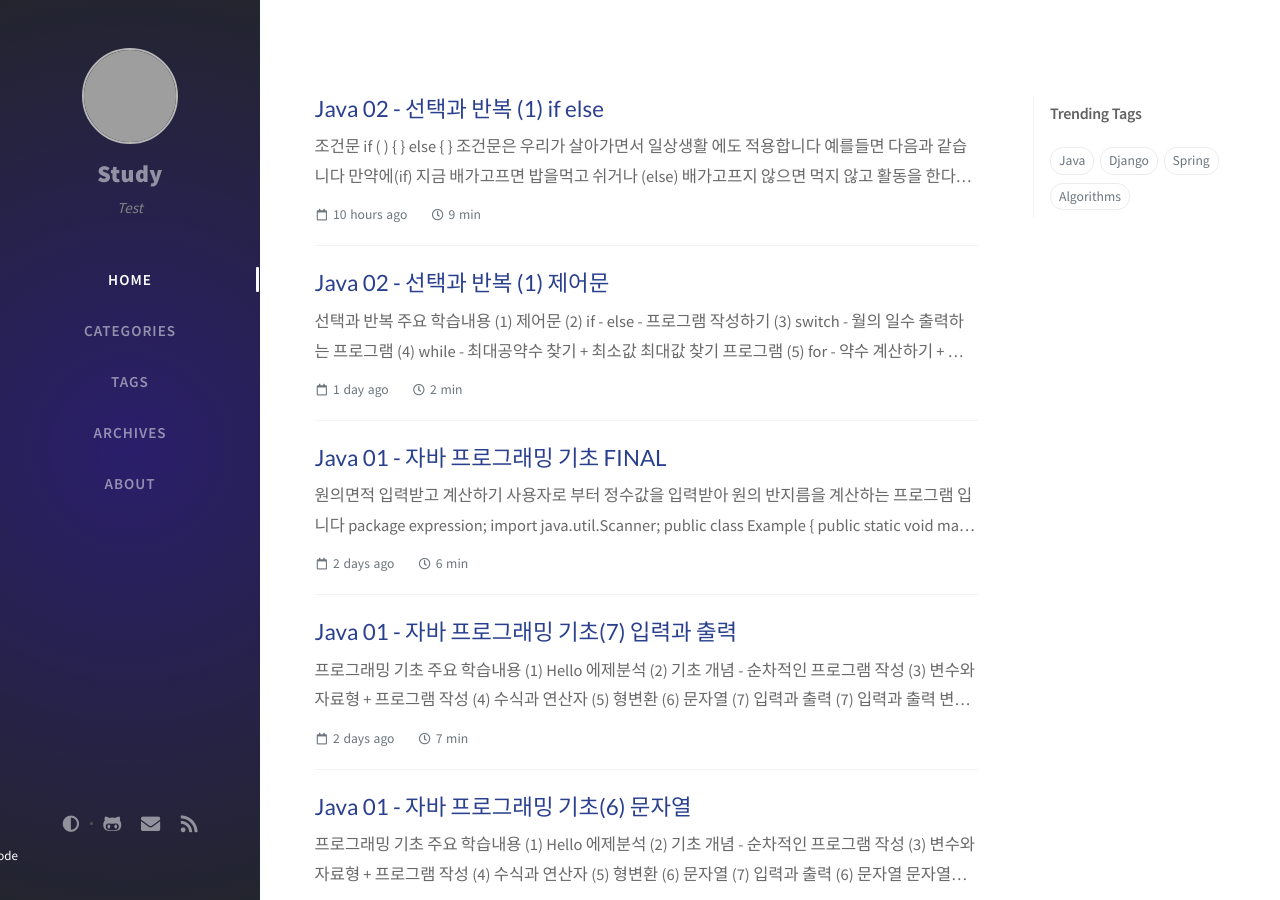
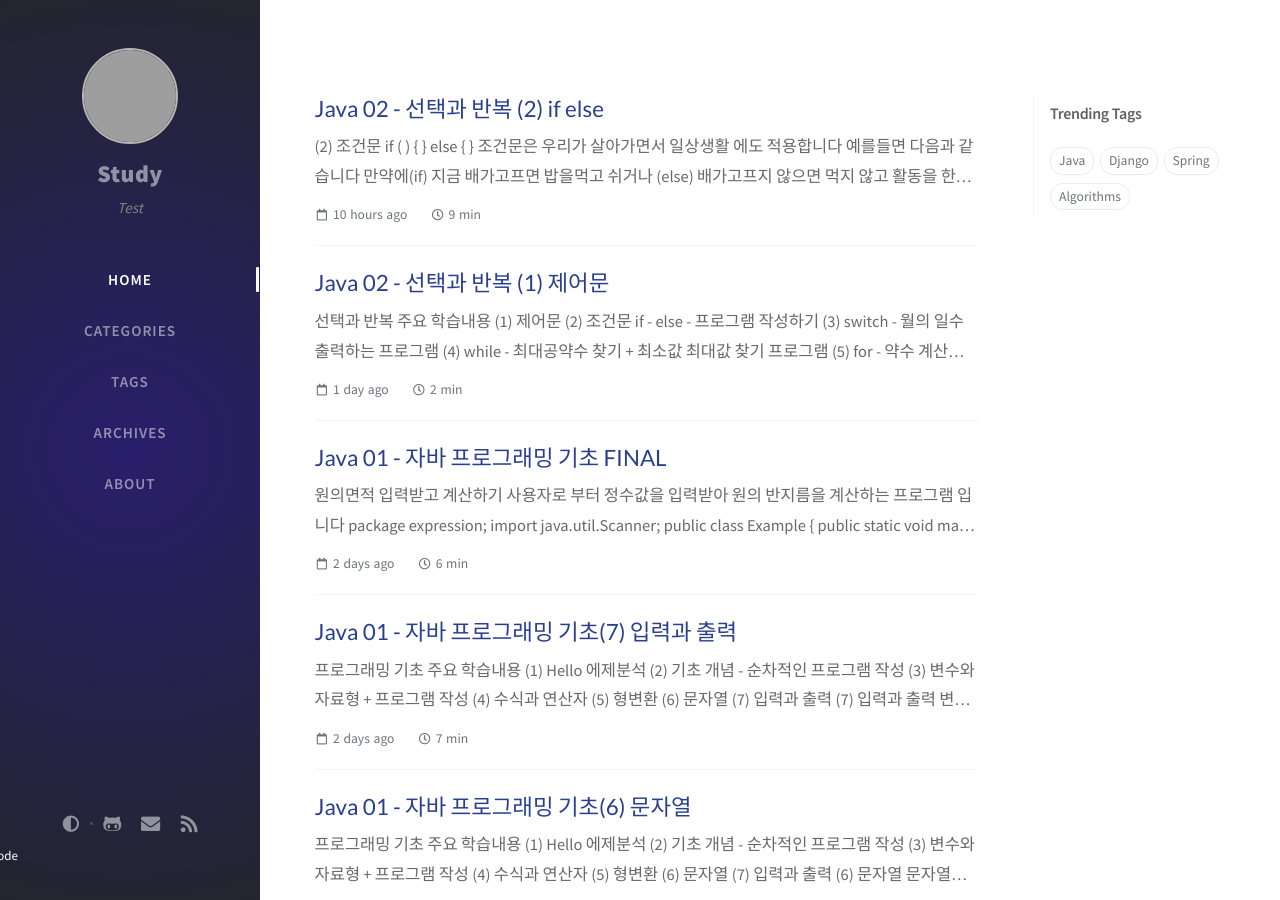
Before and after one commit to ksm0207/ksm0207.github.io, a Jekyll site: the page built from index.html, in a window 1280 px wide and 900 px high. Built offline with Jekyll 4.4.1, drawn with Linux system fonts in a browser that asks for light colours; nearby versions of some CDN libraries; the list of posts is cut into pages by our own code; comment, search, counter and statistics services are not loaded; grey boxes are pictures that could not be loaded.

Commit message:
어색한 내용 수정

```diff
--- a/_posts/2021-03-04-java08.md
+++ b/_posts/2021-03-04-java08.md
@@ -9,7 +9,7 @@ comments : true
 
 선택과 반복 주요 학습내용
 * (1) 제어문
-* (2) if - else - 프로그램 작성하기
+* (2) 조건문 if - else - 프로그램 작성하기
 * (3) switch - 월의 일수 출력하는 프로그램
 * (4) while - 최대공약수 찾기 + 최소값 최대값 찾기 프로그램
 * (5) for - 약수 계산하기 + 난수의 합 계산하기 프로그램
--- a/_posts/2021-03-05-java09.md
+++ b/_posts/2021-03-05-java09.md
@@ -1,5 +1,5 @@
 ---
-title: Java 02 - 선택과 반복 (1) if else
+title: Java 02 - 선택과 반복 (2) if else
 author: Kim
 date: 2021-03-05 10:17 +0900   # 2019-08-20 19:34:00 0900
 categories : ["Java", ""]
@@ -7,7 +7,7 @@ tags: [Java,null]
 comments : true
 ---
 
-# 조건문 if ( ) { } else { }
+# (2) 조건문 if ( ) { } else { }
 
 조건문은 우리가 살아가면서 일상생활 에도 적용합니다 예를들면 다음과 같습니다<br>
 만약에``(if)`` 지금 배가고프면 밥을먹고 쉬거나 ``(else)`` 배가고프지 않으면 먹지 않고 활동을 한다는 것 처럼<br>
```
